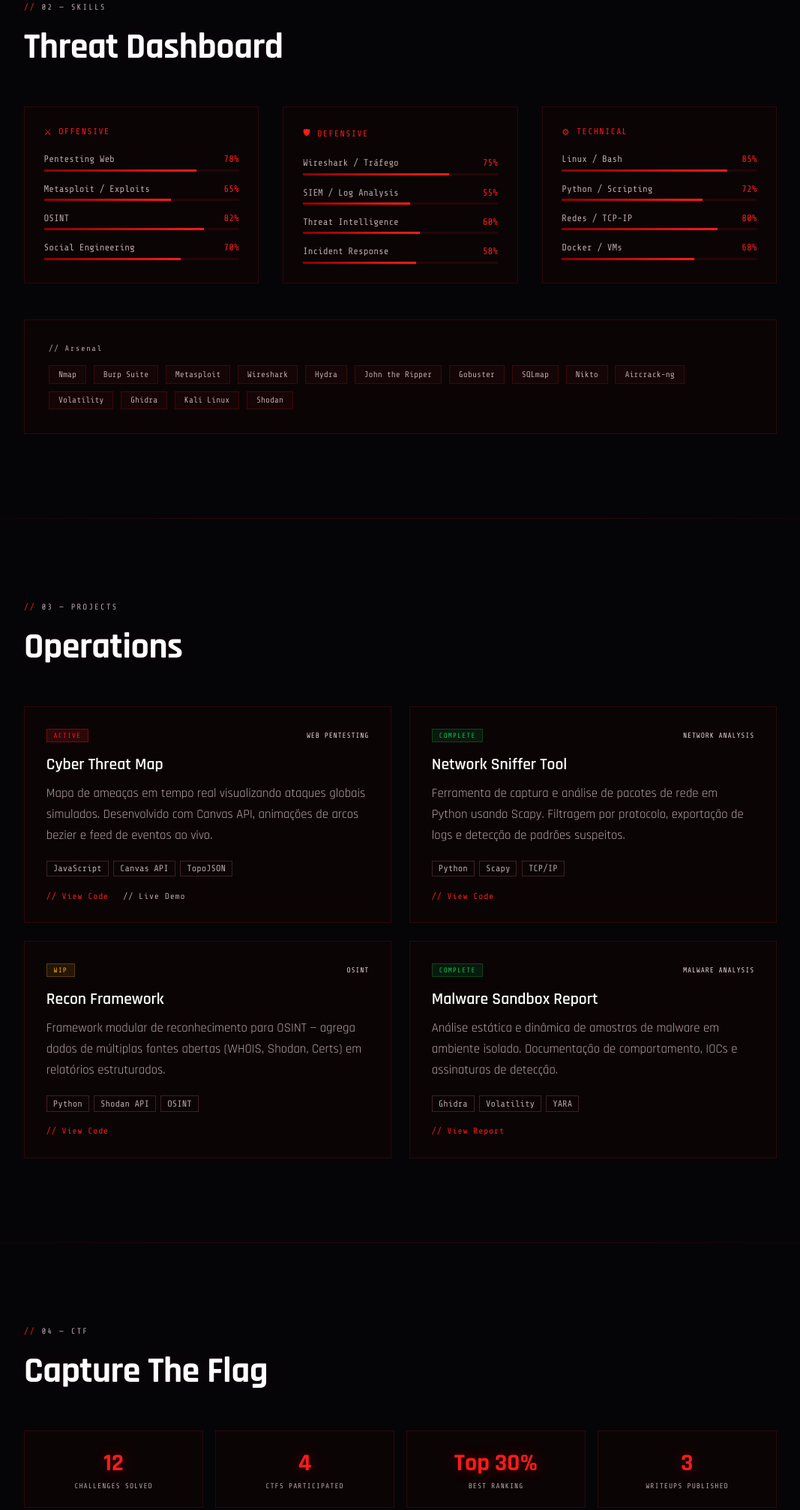
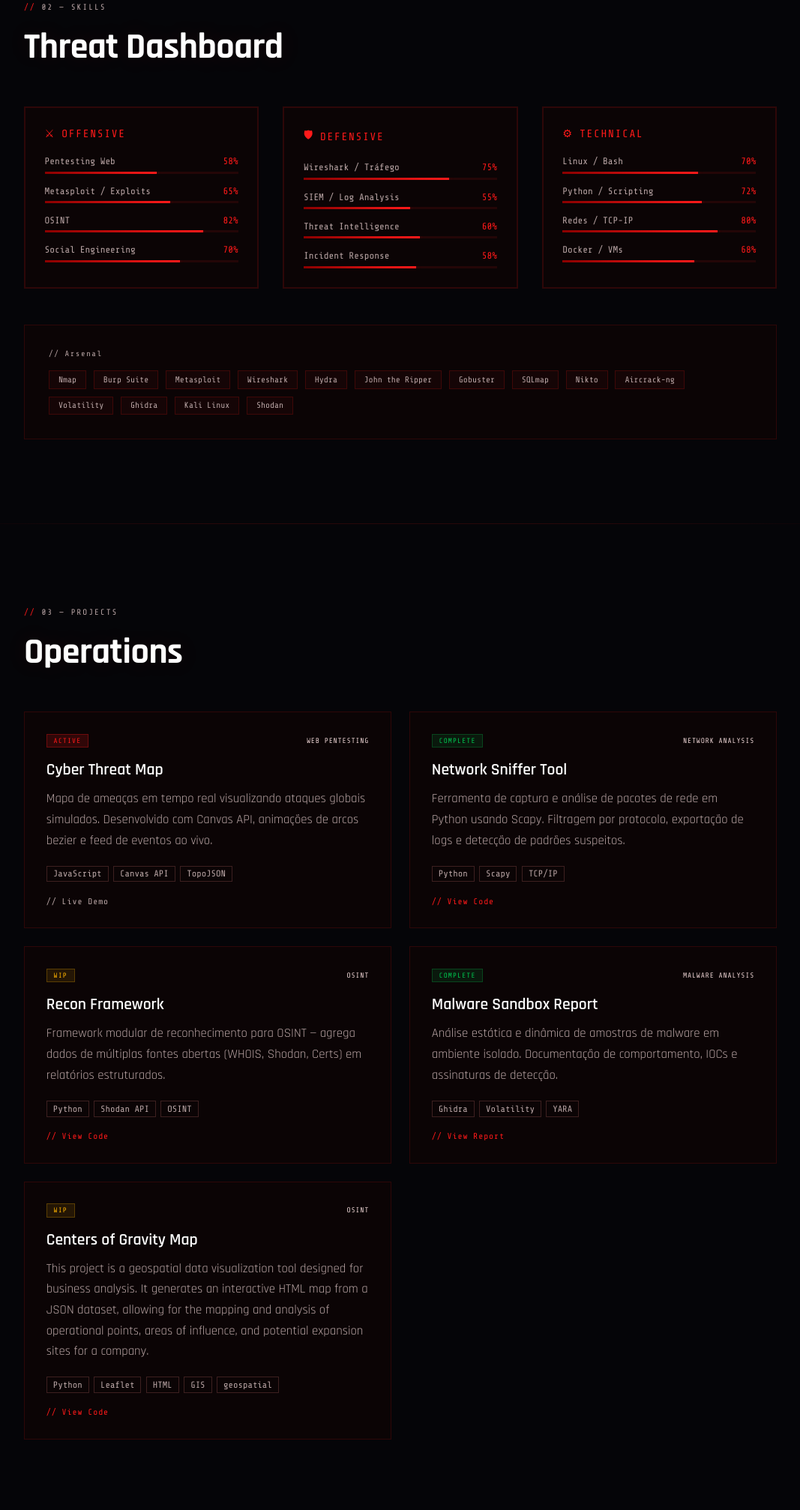
Before and after one commit to Darkghostly/Gubu3n0, a plain HTML site: page index.html in a window 1280 px wide. Shown: the part 1591-3605 px from the top of the page at 75% size, without its empty margins (106-1173 px from the left). Drawn offline with nearby package versions, Linux system fonts and the light colour scheme; animation ran at ten frames a second.

Commit message:
feat: Add 'Centers of Gravity Map' project, update skill percentages and tools, and refine skill category styling.

```diff
--- a/index.html
+++ b/index.html
@@ -532,12 +532,12 @@
       }
       .skill-category {
         background: var(--surface2);
-        border: 1px solid var(--border);
+        border: 2px solid var(--border);
         padding: 1.6rem;
       }
       .skill-cat-header {
         font-family: var(--mono);
-        font-size: 0.72rem;
+        font-size: 0.9rem;
         color: var(--red);
         letter-spacing: 0.12em;
         text-transform: uppercase;
@@ -1176,6 +1176,8 @@
                 ><span class="tag">Metasploit</span>
                 <span class="tag">Burp Suite</span><span class="tag">Nmap</span
                 ><span class="tag">OSINT</span>
+                <span class="tag">Python</span>
+                <span class="tag">Bash</span>
               </div>
             </div>
             <div class="about-terminal">
@@ -1220,6 +1222,7 @@
       </section>
 
       <!-- SKILLS -->
+      <!-- Offensive -->
       <section class="section" id="skills">
         <div class="section-inner">
           <div class="section-label"><span>//</span> 02 — Skills</div>
@@ -1230,10 +1233,10 @@
               <div class="skill-bars">
                 <div class="skill-bar-item">
                   <div class="sb-label">
-                    <span>Pentesting Web</span><span class="sb-pct">78%</span>
+                    <span>Pentesting Web</span><span class="sb-pct">58%</span>
                   </div>
                   <div class="sb-track">
-                    <div class="sb-fill" data-pct="78"></div>
+                    <div class="sb-fill" data-pct="58"></div>
                   </div>
                 </div>
                 <div class="skill-bar-item">
@@ -1264,6 +1267,8 @@
                 </div>
               </div>
             </div>
+
+            <!-- Defensive -->
             <div class="skill-category">
               <div class="skill-cat-header"><span>🛡</span> Defensive</div>
               <div class="skill-bars">
@@ -1305,15 +1310,17 @@
                 </div>
               </div>
             </div>
+
+            <!-- Technical-->
             <div class="skill-category">
               <div class="skill-cat-header"><span>⚙</span> Technical</div>
               <div class="skill-bars">
                 <div class="skill-bar-item">
                   <div class="sb-label">
-                    <span>Linux / Bash</span><span class="sb-pct">85%</span>
+                    <span>Linux / Bash</span><span class="sb-pct">70%</span>
                   </div>
                   <div class="sb-track">
-                    <div class="sb-fill" data-pct="85"></div>
+                    <div class="sb-fill" data-pct="70"></div>
                   </div>
                 </div>
                 <div class="skill-bar-item">
@@ -1344,6 +1351,7 @@
               </div>
             </div>
           </div>
+
           <div class="tools-wall">
             <div class="tools-label">// Arsenal</div>
             <div class="tools-list">
@@ -1372,6 +1380,7 @@
           <div class="section-label"><span>//</span> 03 — Projects</div>
           <h2 class="section-title">Operations</h2>
           <div class="projects-grid">
+            <!-- Project 1 -->
             <div class="project-card">
               <div class="pc-header">
                 <span class="pc-status pc-status--active">ACTIVE</span
@@ -1388,10 +1397,11 @@
                 ><span>TopoJSON</span>
               </div>
               <div class="pc-links">
-                <a href="#" class="pc-link">// View Code</a
-                ><a href="#" class="pc-link pc-link--dim">// Live Demo</a>
-              </div>
-            </div>
+                <a href="#" class="pc-link pc-link--dim">// Live Demo</a>
+              </div>
+            </div>
+
+            <!-- Project 2 -->
             <div class="project-card">
               <div class="pc-header">
                 <span class="pc-status pc-status--done">COMPLETE</span
@@ -1410,6 +1420,8 @@
                 <a href="#" class="pc-link">// View Code</a>
               </div>
             </div>
+
+            <!-- Project 3 -->
             <div class="project-card">
               <div class="pc-header">
                 <span class="pc-status pc-status--wip">WIP</span
@@ -1428,6 +1440,8 @@
                 <a href="#" class="pc-link">// View Code</a>
               </div>
             </div>
+
+            <!-- Project 4 -->
             <div class="project-card">
               <div class="pc-header">
                 <span class="pc-status pc-status--done">COMPLETE</span
@@ -1444,6 +1458,29 @@
               </div>
               <div class="pc-links">
                 <a href="#" class="pc-link">// View Report</a>
+              </div>
+            </div>
+
+            <!-- Project 5 -->
+            <div class="project-card">
+              <div class="pc-header">
+                <span class="pc-status pc-status--wip">WIP</span
+                ><span class="pc-type">OSINT</span>
+              </div>
+              <h3 class="pc-title">Centers of Gravity Map</h3>
+              <p class="pc-desc">
+                This project is a geospatial data visualization tool designed
+                for business analysis. It generates an interactive HTML map from
+                a JSON dataset, allowing for the mapping and analysis of
+                operational points, areas of influence, and potential expansion
+                sites for a company.
+              </p>
+              <div class="pc-tags">
+                <span>Python</span><span>Leaflet</span><span>HTML</span
+                ><span>GIS</span><span>geospatial</span>
+              </div>
+              <div class="pc-links">
+                <a href="#" class="pc-link">// View Code</a>
               </div>
             </div>
           </div>
```
